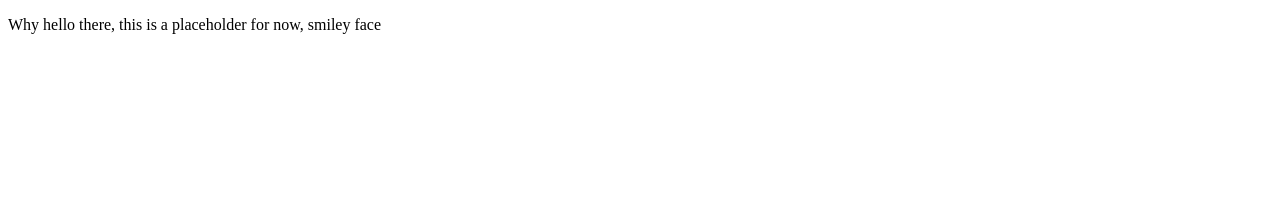
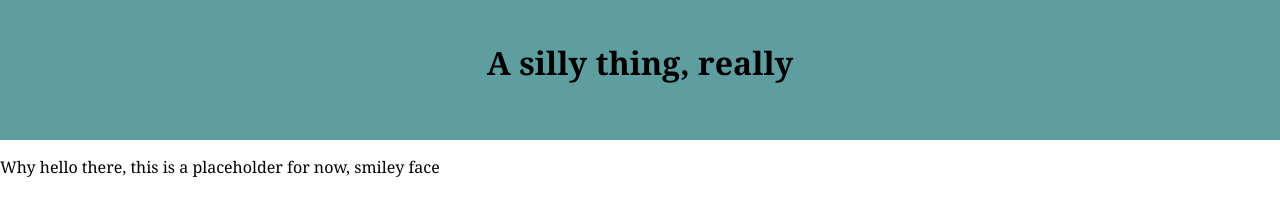
Before and after one commit to yum-fish/yum-fish.github.io, a plain HTML site: page index.html in a window 1280 px wide. Drawn offline with Linux system fonts and the light colour scheme.

Commit message:
add title div and stylesheet

```diff
--- a/index.html
+++ b/index.html
@@ -1,8 +1,12 @@
 <!DOCTYPE html>
 <head>
     <title>Oh hi there what's up</title>
+    <link rel="stylesheet" href="stylesheet.css" >
 </head>
 <body>
+    <div class = "title">
+        <h1>A silly thing, really</h1>
+    </div>
     <p>Why hello there, this is a placeholder for now, smiley face</p>
 
 </body>
--- /dev/null
+++ b/stylesheet.css
@@ -0,0 +1,13 @@
+body{
+    margin: 0;
+    padding: 0;
+    font-family: 'Georgia', 'Times New Roman', Times, serif
+}
+
+div.title{
+    height: 120px;
+    background-color: cadetblue;
+    padding-top: 20px;
+    text-align: center;
+
+}
```
Also changed, not shown: 1 other file.
